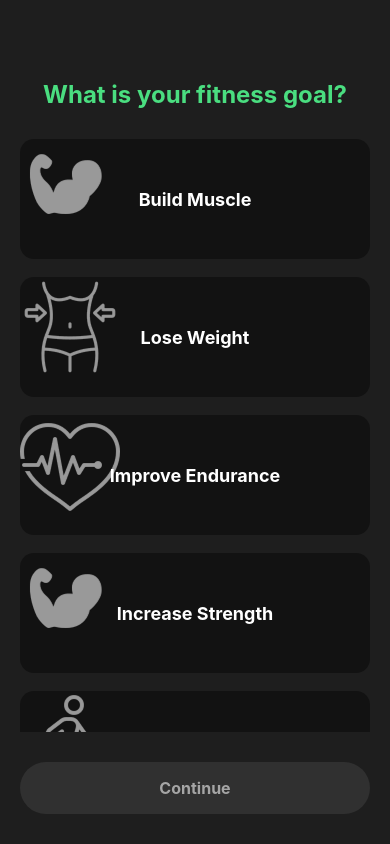
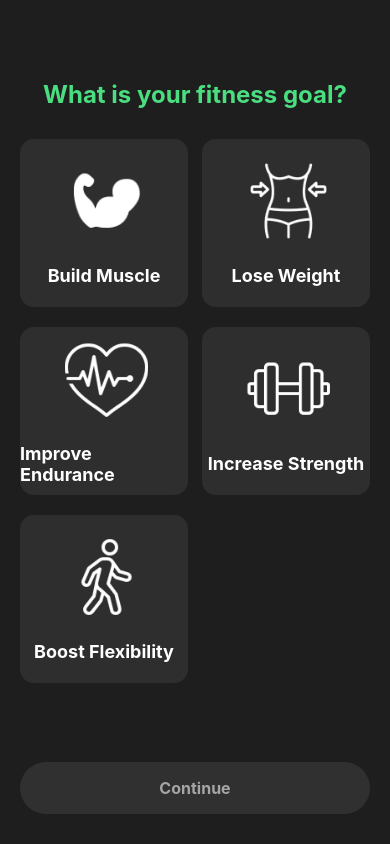
Before and after one commit to TGbadebo02/TitanTrack2.0, a React Native app: screen /goalScreen in a window 390 px wide. Built offline with nearby package versions, Linux system fonts and the light colour scheme.

Commit message:
goalScreen updated.

```diff
--- a/src/screens/goalScreen.jsx
+++ b/src/screens/goalScreen.jsx
@@ -5,7 +5,7 @@ const goals = [
   { title: 'Build Muscle', image: require('/Users/tgbadebo02/Desktop/TitanTrack2.0/src/assets/icons/Muscle.png') },
   { title: 'Lose Weight', image: require('/Users/tgbadebo02/Desktop/TitanTrack2.0/src/assets/icons/Lose Weight.png') },
   { title: 'Improve Endurance', image: require('/Users/tgbadebo02/Desktop/TitanTrack2.0/src/assets/icons/Heart with Pulse.png') },
-  { title: 'Increase Strength', image: require('/Users/tgbadebo02/Desktop/TitanTrack2.0/src/assets/icons/Muscle.png') },
+  { title: 'Increase Strength', image: require('/Users/tgbadebo02/Desktop/TitanTrack2.0/src/assets/icons/Dumbbell.png') },
   { title: 'Boost Flexibility', image: require('/Users/tgbadebo02/Desktop/TitanTrack2.0/src/assets/icons/Walking.png') },
 ];
 
@@ -20,22 +20,26 @@ const FitnessGoalScreen = ({ navigation }) => {
     }
   };
 
-  const renderItem = ({ item }) => (
+  const renderItem = ({ item }) => {
+    const isSelected = selectedGoal === item.title;
+
+    return (
       <TouchableOpacity
-      style={styles.goalCard}
+        style={[
+          styles.goalCard,
+          { backgroundColor: isSelected ? '#49C390' : '#2e2e2e' },
+        ]}
         onPress={() => setSelectedGoal(item.title)}
       >
         <ImageBackground
           source={item.image}
           style={styles.imageBackground}
           imageStyle={{ borderRadius: 14 }}
-      >
-        <View style={[styles.overlay, selectedGoal === item.title && styles.activeOverlay]}>
+        />
         <Text style={styles.goalText}>{item.title}</Text>
-        </View>
-      </ImageBackground>
       </TouchableOpacity>
     );
+  };
 
   return (
     <View style={styles.container}>
@@ -44,9 +48,10 @@ const FitnessGoalScreen = ({ navigation }) => {
       <FlatList
       data={goals}
       renderItem={renderItem}
-        keyExtractor={(item) => item}
+      keyExtractor={(item) => item.title}
+      numColumns={2}
+      columnWrapperStyle={{ justifyContent: 'space-between' }}
       contentContainerStyle={styles.goalList}
-        showsVerticalScrollIndicator={false}
       />
 
       <TouchableOpacity
@@ -80,18 +85,40 @@ const styles = StyleSheet.create({
     textAlign: 'center',
   },
   goalList: {
-    gap: 18,
+  paddingBottom: 20,
 },
+
 goalCard: {
-  height: 120,
+  width: '48%',
+  aspectRatio: 1,
+  marginBottom: 20,
   borderRadius: 14,
+  backgroundColor: '#2e2e2e',
   overflow: 'hidden',
+  alignItems: 'center',
+  justifyContent: 'center',
 },
 
 imageBackground: {
-  flex: 1,
+  width: '70%',
+  height: '70%',
   justifyContent: 'center',
+  left: 20,
 },
+
+goalText: {
+  color: '#fff',
+  fontWeight: 'bold',
+  fontSize: 14,
+  marginTop: 10,
+  textAlign: 'center',
+},
+
+activeCard: {
+  borderColor: '#4ade80',
+  borderWidth: 2,
+},
+
 
 overlay: {
   backgroundColor: 'rgba(0,0,0,0.4)',
@@ -100,14 +127,15 @@ overlay: {
   alignItems: 'center',
 },
 
-activeOverlay: {
-  backgroundColor: 'rgba(74, 222, 128, 0.45)', // subtle green overlay when selected
-},
+// activeOverlay: {
+//   backgroundColor: 'rgba(74, 222, 128, 0.45)', // subtle green overlay when selected
+// },
 
 goalText: {
   color: '#fff',
   fontSize: 18,
   fontWeight: 'bold',
+  marginTop: -12,
 },
 
   continueButton: {
```
Lines whose indentation alone changed are shown as unchanged.
